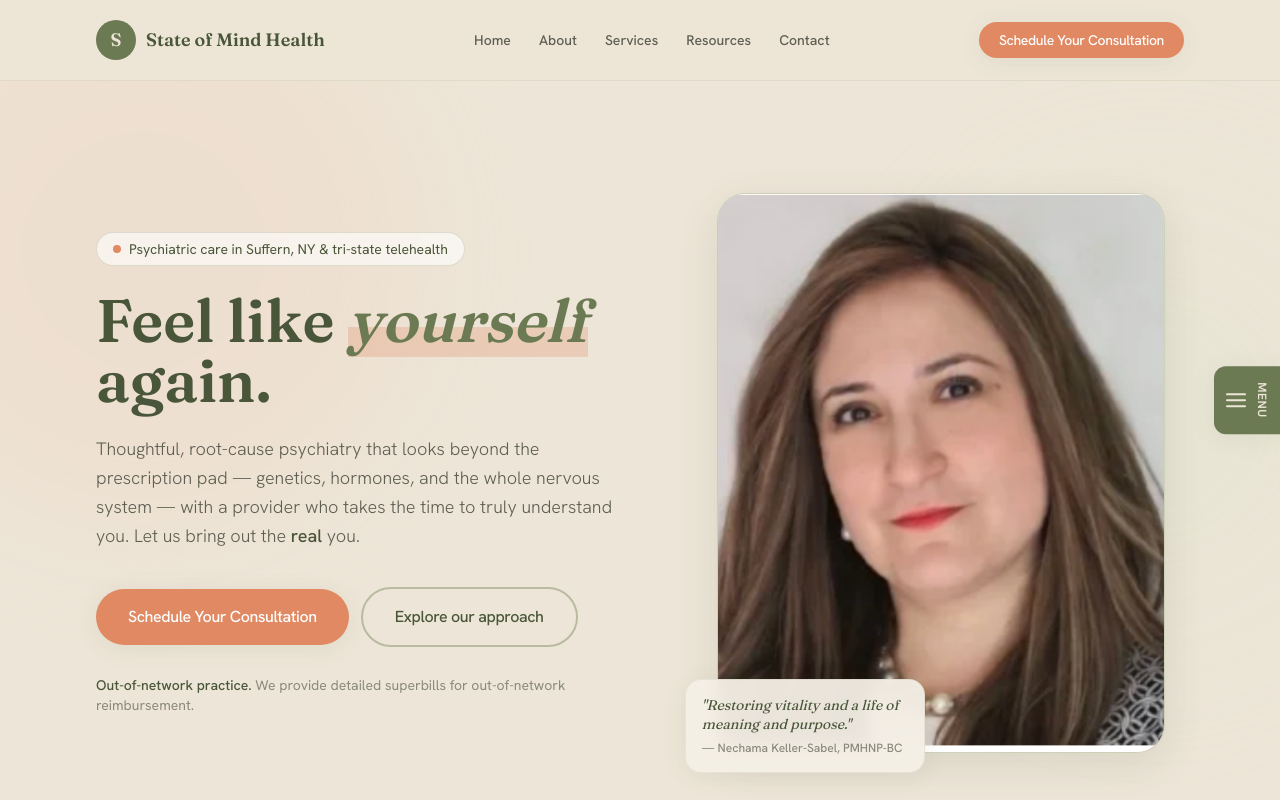
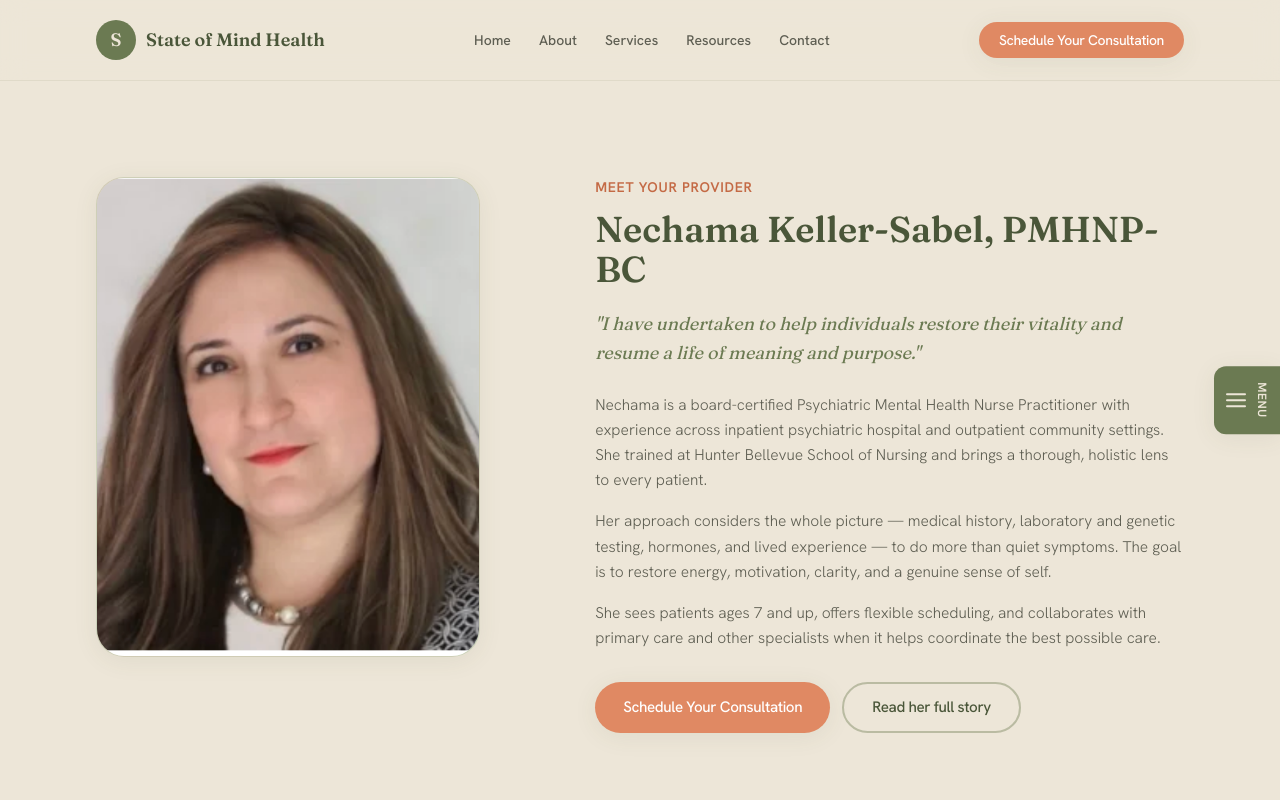
Before and after one commit to arisebbag-dev/State-of-mind-health-2026, a Next.js app: page / in a window 1280 px wide. Shown: the top 800 px of the page. Built offline with nearby package versions, Linux system fonts and the light colour scheme.

Commit message:
Update home page and hero component

```diff
--- a/app/page.jsx
+++ b/app/page.jsx
@@ -1,4 +1,3 @@
-import Hero from "@/components/Hero";
 import ProviderIntro from "@/components/ProviderIntro";
 import ApproachPillars from "@/components/ApproachPillars";
 import ServicesStrip from "@/components/ServicesStrip";
@@ -9,7 +8,6 @@ import FinalCTA from "@/components/FinalCTA";
 export default function HomePage() {
   return (
     <>
-      <Hero />
       <ProviderIntro />
       <ApproachPillars />
       <ServicesStrip />
--- a/components/Hero.jsx
+++ b/components/Hero.jsx
@@ -1,6 +1,5 @@
 "use client";
 
-import Image from "next/image";
 import { motion, useReducedMotion } from "framer-motion";
 import CTAButton from "./CTAButton";
 
@@ -18,24 +17,26 @@ export default function Hero() {
 
   return (
     <section className="relative overflow-hidden">
-      {/* breathing ambient glows */}
       <div aria-hidden className="pointer-events-none absolute inset-0">
         <div
-          className={`absolute -left-32 -top-24 h-[34rem] w-[34rem] rounded-full bg-coral-soft/50 blur-3xl ${reduce ? "" : "animate-breathe"}`}
+          className={`absolute -left-32 -top-24 h-[34rem] w-[34rem] rounded-full bg-coral-soft/45 blur-3xl ${reduce ? "" : "animate-breathe"}`}
         />
         <div
-          className="absolute -right-24 top-32 h-[28rem] w-[28rem] rounded-full bg-olive-soft/60 blur-3xl"
+          className="absolute -right-24 top-32 h-[30rem] w-[30rem] rounded-full bg-olive-soft/55 blur-3xl"
           style={{ animation: reduce ? "none" : "breathe 11s ease-in-out infinite 1.5s" }}
         />
       </div>
 
       <div className="container-x relative">
-        <div className="grid items-center gap-12 py-16 sm:py-24 lg:grid-cols-[1.05fr_0.95fr] lg:gap-16 lg:py-28">
-          {/* Copy */}
-          <motion.div variants={container} initial="hidden" animate="show">
+        <motion.div
+          variants={container}
+          initial="hidden"
+          animate="show"
+          className="mx-auto max-w-3xl py-20 text-center sm:py-28 lg:py-32"
+        >
           <motion.div
             variants={item}
-              className="mb-6 inline-flex items-center gap-2 rounded-full border border-olive/20 bg-white/60 px-4 py-1.5 text-sm text-olive-deep backdrop-blur-sm"
+            className="mb-7 inline-flex items-center gap-2 rounded-full border border-olive/20 bg-white/60 px-4 py-1.5 text-sm text-olive-deep backdrop-blur-sm"
           >
             <span className="h-2 w-2 rounded-full bg-coral" />
             Psychiatric care in Suffern, NY &amp; tri-state telehealth
@@ -43,21 +44,34 @@ export default function Hero() {
 
           <motion.h1
             variants={item}
-              className="font-display text-[2.75rem] font-semibold leading-[1.05] text-olive-deep sm:text-6xl"
+            className="font-display text-[2.75rem] font-semibold leading-[1.05] text-olive-deep sm:text-6xl md:text-7xl"
           >
             Feel like{" "}
             <span className="italic underline-grow text-olive">yourself</span>{" "}
             again.
           </motion.h1>
 
+          <motion.blockquote variants={item} className="mx-auto mt-10 max-w-2xl">
+            <p className="font-display text-xl font-light italic leading-relaxed text-olive sm:text-2xl md:text-[1.7rem]">
+              &ldquo;I have undertaken to help individuals restore their vitality and resume a life of meaning and purpose.&rdquo;
+            </p>
+            <footer className="mt-5 text-sm font-medium tracking-wide text-ink-muted">
+              &mdash; Nechama Keller-Sabel, PMHNP-BC
+            </footer>
+          </motion.blockquote>
+
           <motion.p
             variants={item}
-              className="mt-6 max-w-xl text-lg font-light leading-relaxed text-ink-soft"
+            className="mx-auto mt-9 max-w-xl text-lg font-light leading-relaxed text-ink-soft"
           >
-              Thoughtful, root-cause psychiatry that looks beyond the prescription pad — genetics, hormones, and the whole nervous system — with a provider who takes the time to truly understand you. Let us bring out the <span className="font-medium text-olive-deep">real</span> you.
+            Thoughtful, root-cause psychiatry that looks beyond the prescription pad &mdash; genetics, hormones, and the whole nervous system. Let us bring out the{" "}
+            <span className="font-medium text-olive-deep">real</span> you.
           </motion.p>
 
-            <motion.div variants={item} className="mt-9 flex flex-col gap-3 sm:flex-row sm:items-center">
+          <motion.div
+            variants={item}
+            className="mt-9 flex flex-col items-center justify-center gap-3 sm:flex-row"
+          >
             <CTAButton href="/intake" size="lg">
               Schedule Your Consultation
             </CTAButton>
@@ -66,39 +80,11 @@ export default function Hero() {
             </CTAButton>
           </motion.div>
 
-            {/* superbill / out-of-network line */}
           <motion.p variants={item} className="mt-7 text-sm text-ink-muted">
             <span className="font-medium text-olive-deep">Out-of-network practice.</span>{" "}
             We provide detailed superbills for out-of-network reimbursement.
           </motion.p>
         </motion.div>
-
-          {/* Portrait */}
-          <motion.div
-            initial={reduce ? { opacity: 0 } : { opacity: 0, scale: 0.96 }}
-            animate={{ opacity: 1, scale: 1 }}
-            transition={{ duration: 0.9, ease: [0.22, 1, 0.36, 1], delay: 0.2 }}
-            className="relative mx-auto w-full max-w-md"
-          >
-            <div className="relative aspect-[4/5] overflow-hidden rounded-xl3 border border-olive/15 bg-gradient-to-br from-olive-soft to-sand-deep shadow-soft-lg">
-              <Image
-                src="/nechama.png"
-                alt="Nechama Keller-Sabel, PMHNP-BC"
-                fill
-                priority
-                sizes="(max-width: 768px) 90vw, 28rem"
-                className="object-cover"
-              />
-            </div>
-            {/* floating quote chip */}
-            <div className="absolute -bottom-5 -left-3 max-w-[15rem] rounded-2xl border border-olive/10 bg-sand-light/95 p-4 shadow-soft backdrop-blur sm:-left-8">
-              <p className="font-display text-sm italic leading-snug text-olive-deep">
-                "Restoring vitality and a life of meaning and purpose."
-              </p>
-              <p className="mt-1.5 text-xs font-medium text-ink-muted">— Nechama Keller-Sabel, PMHNP-BC</p>
-            </div>
-          </motion.div>
-        </div>
       </div>
     </section>
   );
```
Lines whose indentation alone changed are shown as unchanged.
